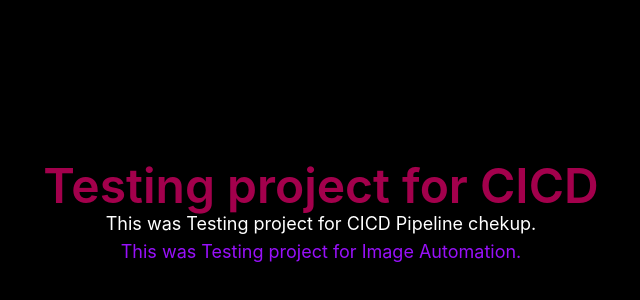
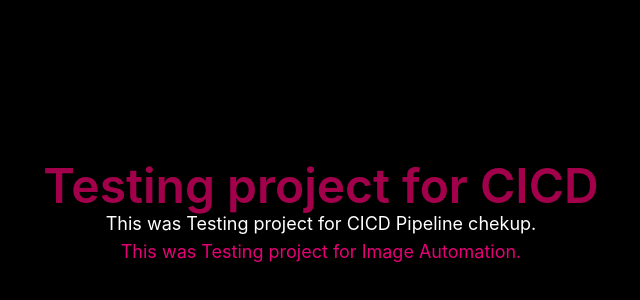
Before and after one commit to Dataxis-UditSingh/Testing_proj_CICD, a React (Vite) app: page / in a window 1280 px wide. Shown: the part 186-486 px from the top of the page, without its empty margins (319-959 px from the left). Built offline with nearby package versions, Linux system fonts and the light colour scheme.

Commit message:
Final Check

```diff
--- a/src/App.tsx
+++ b/src/App.tsx
@@ -12,7 +12,7 @@ function App() {
           This was Testing project for CICD Pipeline chekup.
         </p>
 
-        <p className="text-purple-600 text-lg text-center mt-4">
+        <p className="text-pink-600 text-lg text-center mt-4">
           This was Testing project for Image Automation.
         </p>
       </div>
```
